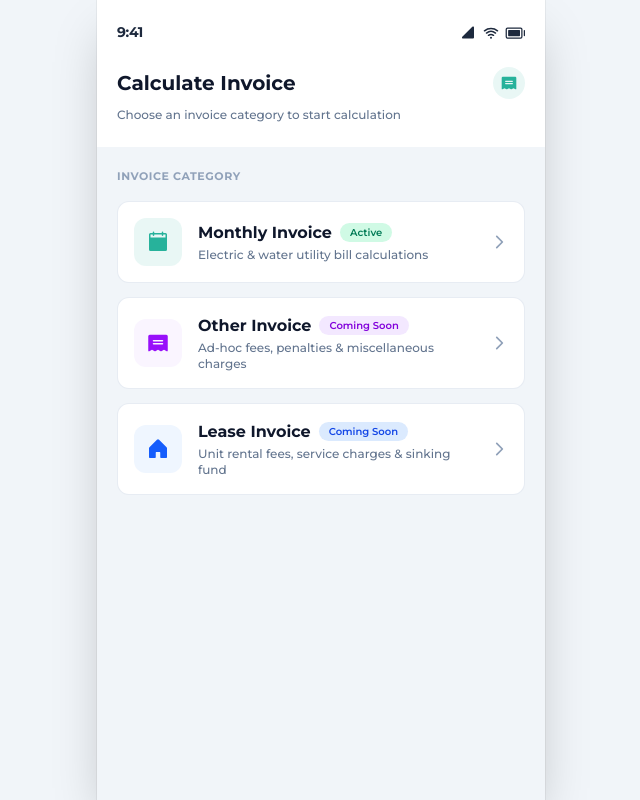
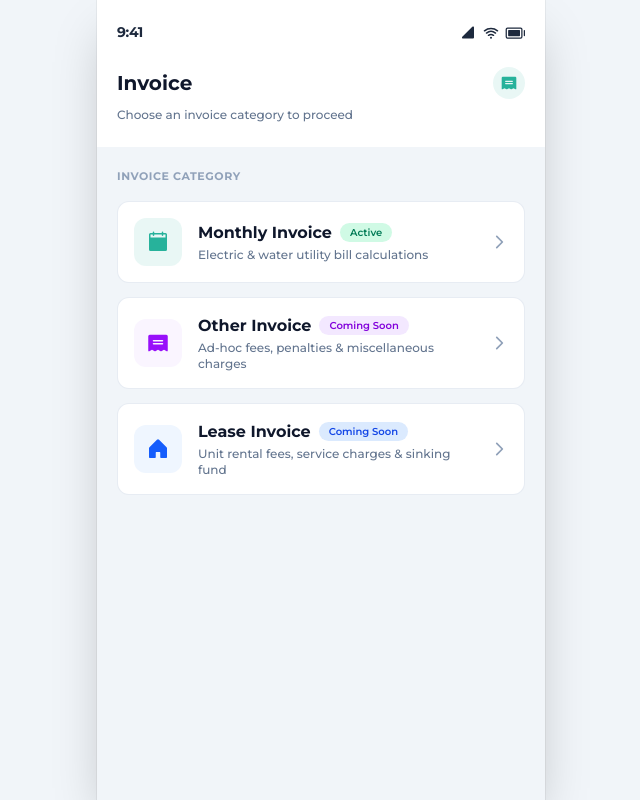
Before and after one commit to ProgrammerMuda/Calculate-Invoice, a React (Vite) app: page / in a window 1280 px wide. Shown: the whole page, without its empty margins (319-959 px from the left). Built offline with nearby package versions, Linux system fonts and the light colour scheme; the HTML template or start-up script is replaced by a standard one.

Commit message:
Update menu landing page title to Invoice and adjust subtext

```diff
--- a/src/App.tsx
+++ b/src/App.tsx
@@ -698,12 +698,12 @@ export default function App() {
             </div>
 
             <div className="flex items-center justify-between mb-2">
-              <h1 className="text-xl font-bold text-slate-900">Calculate Invoice</h1>
+              <h1 className="text-xl font-bold text-slate-900">Invoice</h1>
               <div className="w-8 h-8 rounded-full bg-primary/10 flex items-center justify-center text-primary">
                 <Receipt size={18} weight="fill" />
               </div>
             </div>
-            <p className="text-xs text-slate-500 font-medium">Choose an invoice category to start calculation</p>
+            <p className="text-xs text-slate-500 font-medium">Choose an invoice category to proceed</p>
           </div>
 
           {/* Menu Options List */}
```
